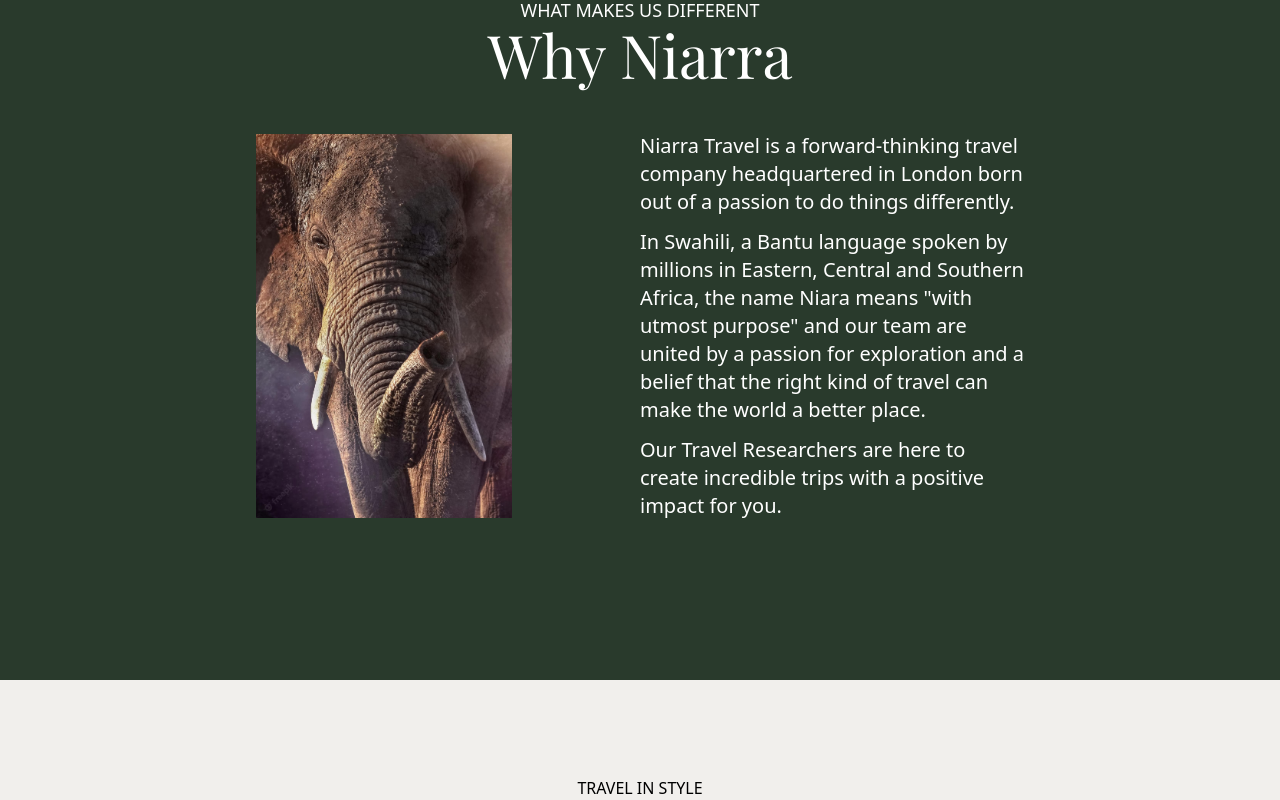
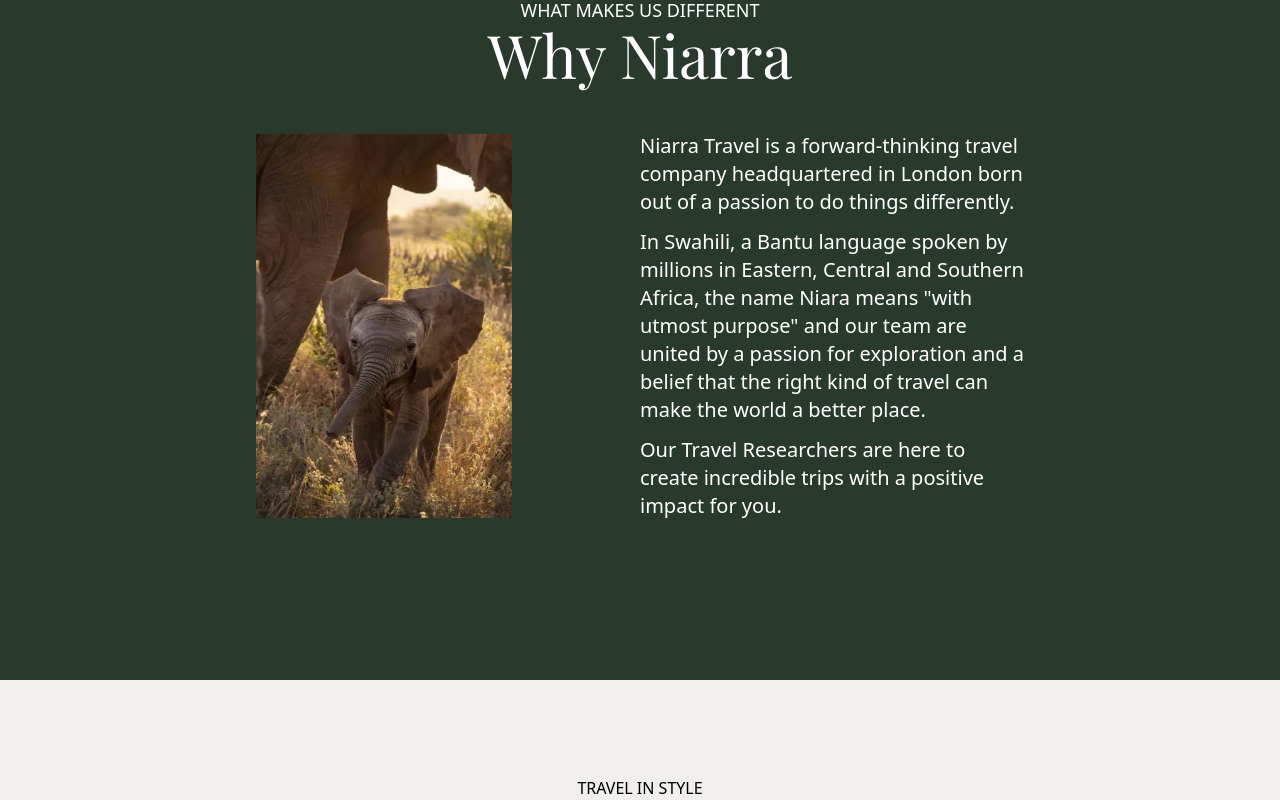
Before and after one commit to Prathamesh-Chavan-232/navicrow-website, a React (Vite) app: page / in a window 1280 px wide. Shown: the part 1060-1860 px from the top of the page. Built offline with nearby package versions, Linux system fonts and the light colour scheme; a web font is replaced by a local one.

Commit message:
fix: Image Imports

```diff
--- a/src/components/TravelStyleCards.jsx
+++ b/src/components/TravelStyleCards.jsx
@@ -1,6 +1,8 @@
 import React from "react";
 import { Link } from "react-router-dom";
 import { Card } from "./utlis/Card";
+import travelCard1 from "../assets/landscapes/travel-style-1.jpg";
+import travelCard2 from "../assets/landscapes/travel-style-1.jpg";
 
 export const TravelStyleCards = () => {
 	return (
@@ -19,7 +21,7 @@
 							<span className="text-white font-fancy text-4xl text-center absolute top-1/2 left-1/2 -translate-x-1/2 -translate-y-1/2 md:text-6xl lg:text-8xl">
 								Honeymoons
 							</span>
-							<img src="/src/assets/landscapes/travel-style-1.jpg" alt="" />
+							<img src={travelCard1} alt="" />
 						</div>
 						<span className="text-xl text-center lg:text-3xl">
 							Luxury Family safaris and inspiring wildlife adventures with a
@@ -34,7 +36,7 @@
 					<div className="px-36 hidden items-center justify-center gap-16 xl:flex">
 						{/* Card 1 */}
 						<Card
-							img="/src/assets/landscapes/travel-style-1.jpg"
+							img={travelCard1}
 							title="Honeymoons"
 							subtitle="
 								Luxury Family safaris and inspiring wildlife adventures with a
@@ -44,7 +46,7 @@
 						/>
 						<Card
 							isCenter={true}
-							img="/src/assets/landscapes/travel-style-2.jpg"
+							img={travelCard2}
 							title="Pilgrimage"
 							subtitle="
 								Luxury Family safaris and inspiring wildlife adventures with a
@@ -53,7 +55,7 @@
 							link="pilgrimage"
 						/>
 						<Card
-							img="/src/assets/landscapes/travel-style-1.jpg"
+							img={travelCard1}
 							title="Family Travel"
 							subtitle="
 							Quality time with family and friends, complete flexibility"
--- a/src/components/WhyUs.jsx
+++ b/src/components/WhyUs.jsx
@@ -1,5 +1,5 @@
 import React from "react";
-
+import elephant from "../assets/animals/elephant-2.webp";
 export const WhyUs = ({ clr }) => {
 	return (
 		<div
@@ -15,11 +15,7 @@
 				<h2 className="text-6xl font-fancy">Why Niarra</h2>
 			</div>
 			<div className="flex flex-col items-center justify-center gap-32 lg:flex-row">
-				<img
-					src="/src/assets/animals/elephant-portrait.avif"
-					alt=""
-					className="w-64 h-96"
-				/>
+				<img src={elephant} alt="" className="w-64 h-96" />
 				<div className="flex flex-col gap-3 text-xl text-left lg:w-96">
 					<p className="">
 						Niarra Travel is a forward-thinking travel company headquartered in
--- a/src/components/about/Main.jsx
+++ b/src/components/about/Main.jsx
@@ -1,5 +1,6 @@
 import React from "react";
 
+import abouImg from "../../assets/people/trekker.jpg";
 export const Main = () => {
 	return (
 		<div>
@@ -7,7 +8,7 @@
 				<p>HOW NAVICROW CAME TO BE</p>
 				<h1 className="text-6xl lg:text-8xl font-fancy">Our Story</h1>
 				<img
-					src="/src/assets/people/trekker.jpg"
+					src={abouImg}
 					alt=""
 					className="p-2 max-w-xs md:max-w-2xl lg:max-w-6xl"
 				/>
--- a/src/components/navbar/Header.jsx
+++ b/src/components/navbar/Header.jsx
@@ -13,6 +13,7 @@
 import { destinations, travelStyles, about } from "/src/data.js";
 
 // Customn styles
+import logo from "../../assets/NH.png";
 import "/src/styles/nav.css";
 
 export function Header({ clr }) {
@@ -92,7 +93,7 @@
 				<div className="flex items-center justify-between">
 					{/* Logo */}
 					<a href="/">
-						<img src="/src/assets/NH.png" alt="" className="h-14 w-14" />
+						<img src={logo} alt="" className="h-14 w-14" />
 					</a>
 					{/* nav links */}
 					<div className="hidden space-x-16 lg:flex font-medium text-sm">
--- a/src/pages/About.jsx
+++ b/src/pages/About.jsx
@@ -3,7 +3,6 @@
 import { Header } from "../components/navbar/Header";
 import { Footer } from "../components/footer/Footer";
 import { motion as m } from "framer-motion";
-
 export const About = () => {
 	return (
 		<m.main
```
Also changed, not shown: src/assets/animals/elephant-2.webp (renamed from src/assets/animals/elephant2.webp).
